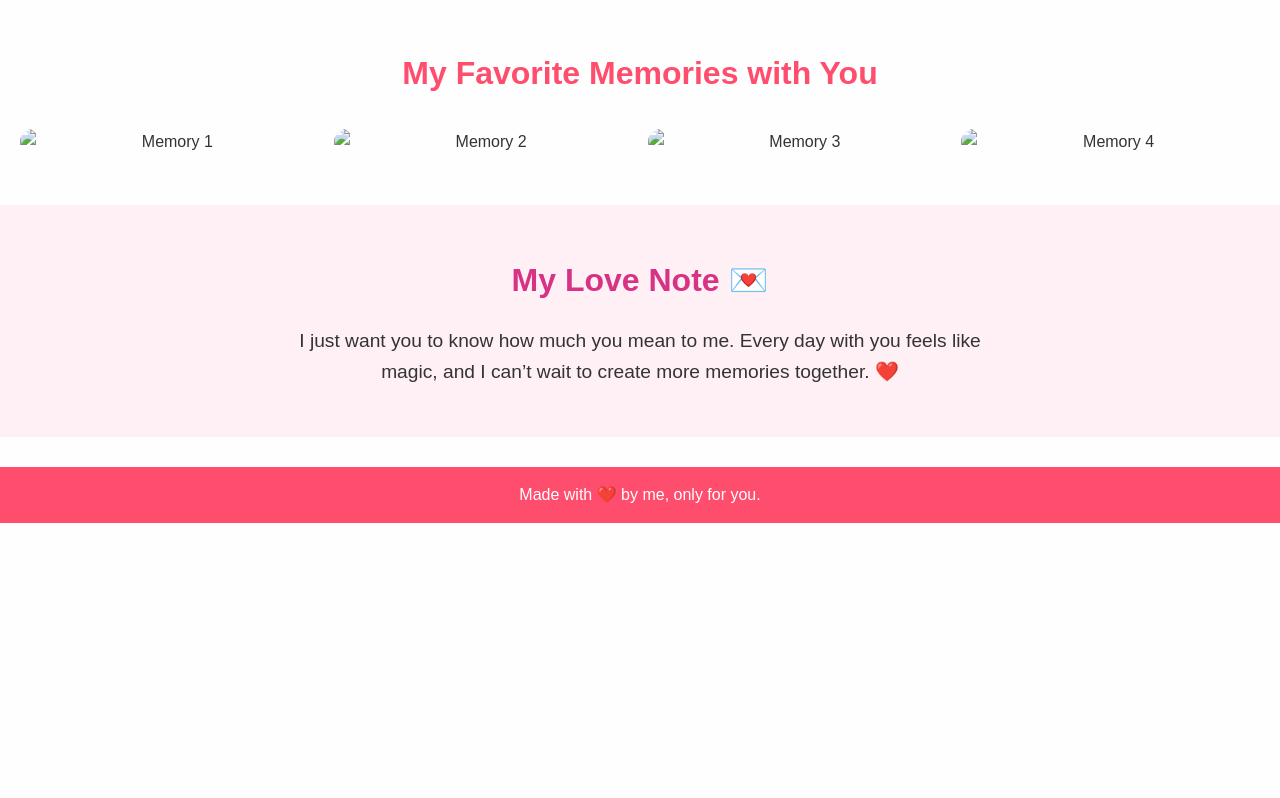
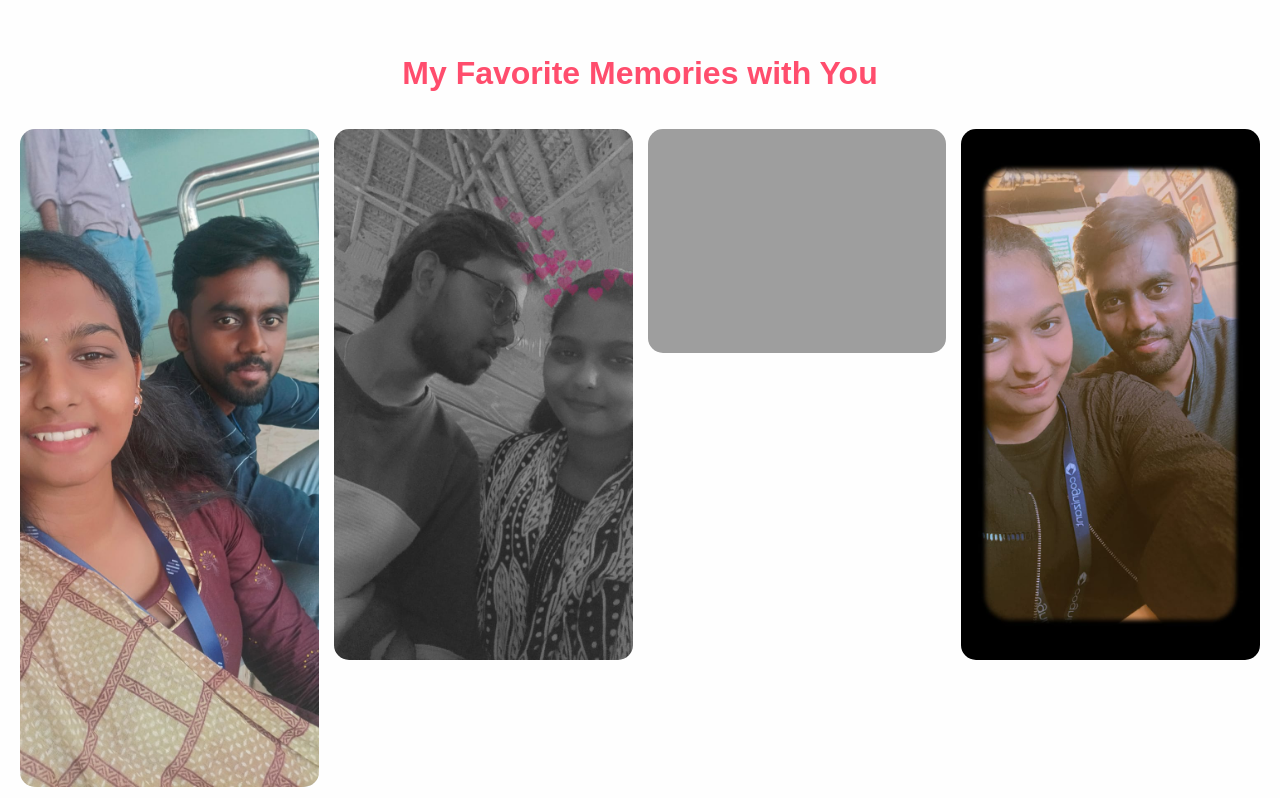
Before and after one commit to kewin-tony/For-mypavi, a plain HTML site: page index.html in a window 1280 px wide. Shown: the part 802-1600 px from the top of the page. Before the commit the page ends 1325 px from the top, so only its background shows below. Drawn offline with Linux system fonts and the light colour scheme; the site is published under a folder, as on GitHub Pages, so addresses that start at the root find nothing.

Commit message:
Update index.html

```diff
--- a/index.html
+++ b/index.html
@@ -18,10 +18,10 @@
   <section class="gallery">
     <h2>My Favorite Memories with You</h2>
     <div class="grid">
-      <img src="/image/img1.jpg" alt="Memory 1">
-      <img src="/image/img2.jpg" alt="Memory 2">
-      <img src="/image/img3.JPG" alt="Memory 3">
-      <img src="/image/img4.jpg" alt="Memory 4">
+      <img src="image/img1.jpg" alt="Memory 1">
+      <img src="image/img2.jpg" alt="Memory 2">
+      <img src="image/img3.JPG" alt="Memory 3">
+      <img src="image/img4.jpg" alt="Memory 4">
     </div>
   </section>
 
```
